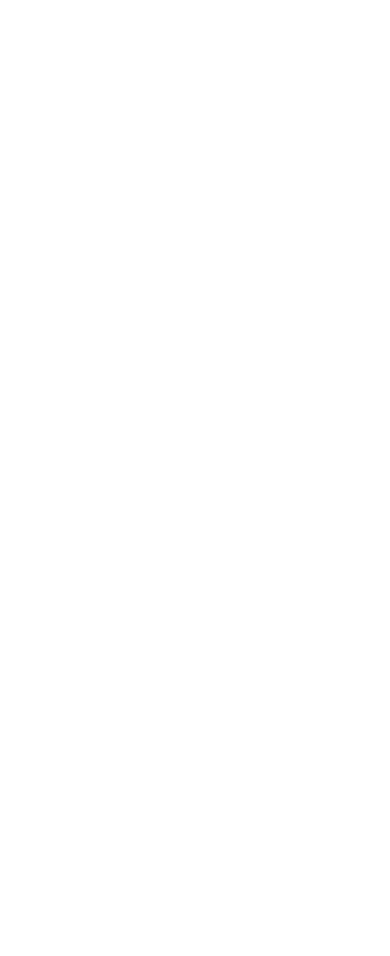
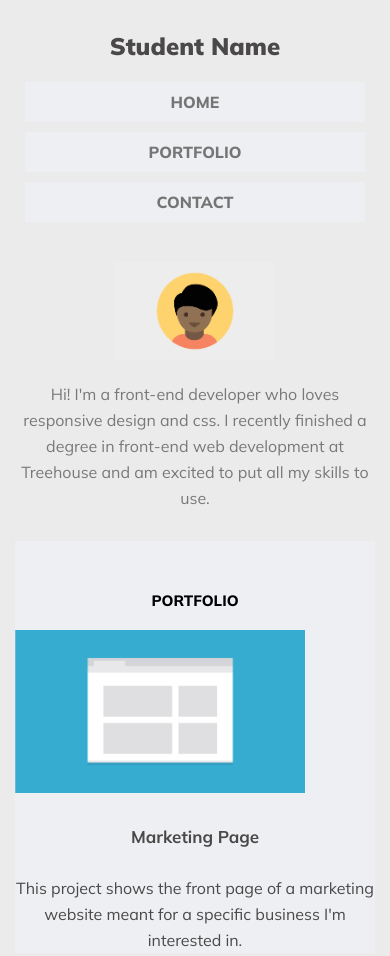
Before and after one commit to ENJUCI/My-second-project, a plain HTML site: page index.html in a window 390 px wide. Shown: the top 956 px of the page. Before the commit the page ends 844 px from the top, so only its background shows below. Drawn offline with Linux system fonts and the light colour scheme; files whose address does not match are found by name; a web font is replaced by a local one.

Commit message:
Mobile view
Added pictures to the website, updated the html and styled it for mobile view.

```diff
--- a/css/styles.css
+++ b/css/styles.css
@@ -0,0 +1,126 @@
+html {
+    width: fit-content;
+}
+
+body {
+    background-color: #ebebeb;
+    font-family: "Mulish", sans-serif;
+    font-optical-sizing: auto;
+    font-weight: 400;
+    font-style: normal;
+    margin: 0;
+    padding: 15px;
+}
+
+h1 {
+    text-align: center;
+    font-size: x-large;
+    font-weight: 900;
+    color: #4a4848;
+}
+
+nav {
+    margin: 5px;
+    text-align: center;
+    height: 150px;
+    min-width: auto;
+}
+
+ul {
+    padding: 0%;
+    margin: 0%;
+    display: flex;
+    flex-direction: column;
+    justify-content: space-around;
+    height: 150px;
+}
+
+li {
+    list-style: none;
+    align-items: center;
+    flex-grow: 1;
+    background-color: #edeff2;
+    margin: 5px;
+}
+
+a {
+    display: block;
+    text-decoration: none;
+    padding: 10px;
+    font-weight: 800;
+    color: #757575;
+}
+
+header {
+    margin: 30px 0;
+}
+
+.flex {
+    display: flex;
+    justify-content: space-around;
+}
+
+section {
+    padding-top: 30px;
+    background-color: #edeff2;
+}
+
+.padding {
+    padding-bottom: 30px;
+}
+
+img {
+    width: 290px;
+}
+
+.special {
+    width: 160px;
+}
+
+.opacity {
+    opacity: 0.7;
+}
+p {
+    text-align: center;
+    font-size: 16px;
+    line-height: 26px;
+    color: #4a4848;
+}
+
+h4 {
+    text-align: center;
+    font-size: 15px;
+    font-weight: 800;
+}
+
+h5 {
+    font-size: 17px;
+    text-align: center;
+    color: #4a4848;
+}
+
+div {
+    padding: 5px;
+}
+
+dl {
+    display: flex;
+    justify-content: space-around;
+    align-content: center;
+}
+
+.flex-2 {
+   display: flex;
+   justify-content: space-between;
+}
+
+dd {
+    margin-left: 20px;
+}
+
+footer {
+    display: flex;
+    justify-content: space-around;
+    color: #4a4848;
+    font-size: 14px;
+}
--- a/index.html
+++ b/index.html
@@ -4,8 +4,116 @@
     <meta charset="UTF-8">
     <meta name="viewport" content="width=device-width, initial-scale=1.0">
     <title>Excel's Portfolio</title>
+    <link rel="stylesheet" href="css/styles.css">
+    <link rel="preconnect" href="https://fonts.googleapis.com">
+    <link rel="preconnect" href="https://fonts.gstatic.com" crossorigin>
+    <link href="https://fonts.googleapis.com/css2?family=Madimi+One&family=Mulish:ital,wght@0,200..1000;1,200..1000&family=Noto+Serif+Yezidi:wght@400..700&display=swap" rel="stylesheet">
 </head>
-<body>
+<body id="Top">
 
+    <h1 id="Student-name">Student Name</h1>
+
+<!-- Start of navigation -->
+    <nav>
+        <ul>
+            <li><a href="#Student-name">HOME</a></li>
+            <li><a href="#Portfolio">PORTFOLIO</a></li>
+            <li><a href="#Contact">CONTACT</a></li>
+        </ul>
+    </nav>
+<!-- End of navigation -->
+
+
+    <header>
+        <div class="flex">
+            <img src="C:\Users\Excel\Documents\GitHub\My-second-project\images\responsive-layout-profile.png" alt="A picture of Excel" class="special">
+        </div>
+        <p class="opacity">
+            Hi! I'm a front-end developer who loves responsive design and css. I recently finished a degree in front-end web development at Treehouse and am excited to put all my skills to use.
+        </p>
+    </header>
+
+
+<!-- Portfolio section -->
+        <section id="Portfolio">
+            <h4>PORTFOLIO</h4>
+            <img src="C:\Users\Excel\Documents\GitHub\My-second-project\images\portfolio-1.png" alt="picture of a marketing website">
+            <h5>Marketing Page</h5>
+            <p>
+                This project shows the front page of a marketing website meant for a specific business I'm interested in.
+            </p>
+        </section>
+
+        <section>
+            <img src="C:\Users\Excel\Documents\GitHub\My-second-project\images\portfolio-2.png" alt="picture of a search page">
+            <h5>Search Page</h5>
+            <p>
+                This project searches through a specific database to find information that the user is trying to look up.
+            </p>
+        </section>
+
+        <section>
+            <img src="C:\Users\Excel\Documents\GitHub\My-second-project\images\portfolio-3.png" alt="picture of a travel app">
+            <h5>Travel App</h5>
+            <p>
+                This project compares travel times based on different transportation methods and tells you the best one.
+            </p>
+        </section>
+
+        <section>
+            <img src="C:\Users\Excel\Documents\GitHub\My-second-project\images\portfolio-4.png" alt="">
+            <h5>Map of Favorite Spots</h5>
+            <p>
+                This project uses mapping apis to plot points for my favorite spots in the city for a do-it-yourself walking tour.
+            </p>
+        </section>
+
+        <section>
+            <img src="C:\Users\Excel\Documents\GitHub\My-second-project\images\portfolio-5.png" alt="picture of a photo gallery">
+            <h5>Photo Gallery</h5>
+            <p>
+                This project shows pictures from a recent trip to the viewer and allows them to easily navigate through photos.
+            </p>
+        </section>
+
+        <section class="padding">
+            <img src="C:\Users\Excel\Documents\GitHub\My-second-project\images\portfolio-6.png" alt="">
+            <h5>Calculator</h5>
+            <p>
+                Someone can enter in the numbers they want, and press the big blue button and get the results.
+            </p>
+        </section>
+    </section>
+
+
+    <!-- Contact section -->
+    <section id="Contact">
+        <h5>CONTACT</h5>
+        <p class="opacity">
+            If you're interested in chatting or want more information about what I've been working on, I'd love to hear from you!
+        </p>
+
+        <div>
+            <dl>
+                <div class="flex-2">
+                    <dt>Phone</dt>
+                    <dd>+1 (111) 555-1234</dd>
+                </div>
+            </dl>
+            <dl>
+                <div class="flex-2">
+                    <dt>Email</dt>
+                    <dd>email@yoursite.com</dd>
+                </div>
+            </dl>
+        </div>
+
+    </section>
+
+<hr>
+    <footer>
+        <a href="#Student-name">Student name</a>
+        <a href="#top">BACK TO TOP</a>
+    </footer>
 </body>
 </html>
```
Also changed, not shown: images/portfolio-1.png (added), images/portfolio-2.png (added), images/portfolio-3.png (added), images/portfolio-4.png (added), images/portfolio-5.png (added), images/portfolio-6.png (added), images/responsive-layout-profile.png (added), 1 other file.
